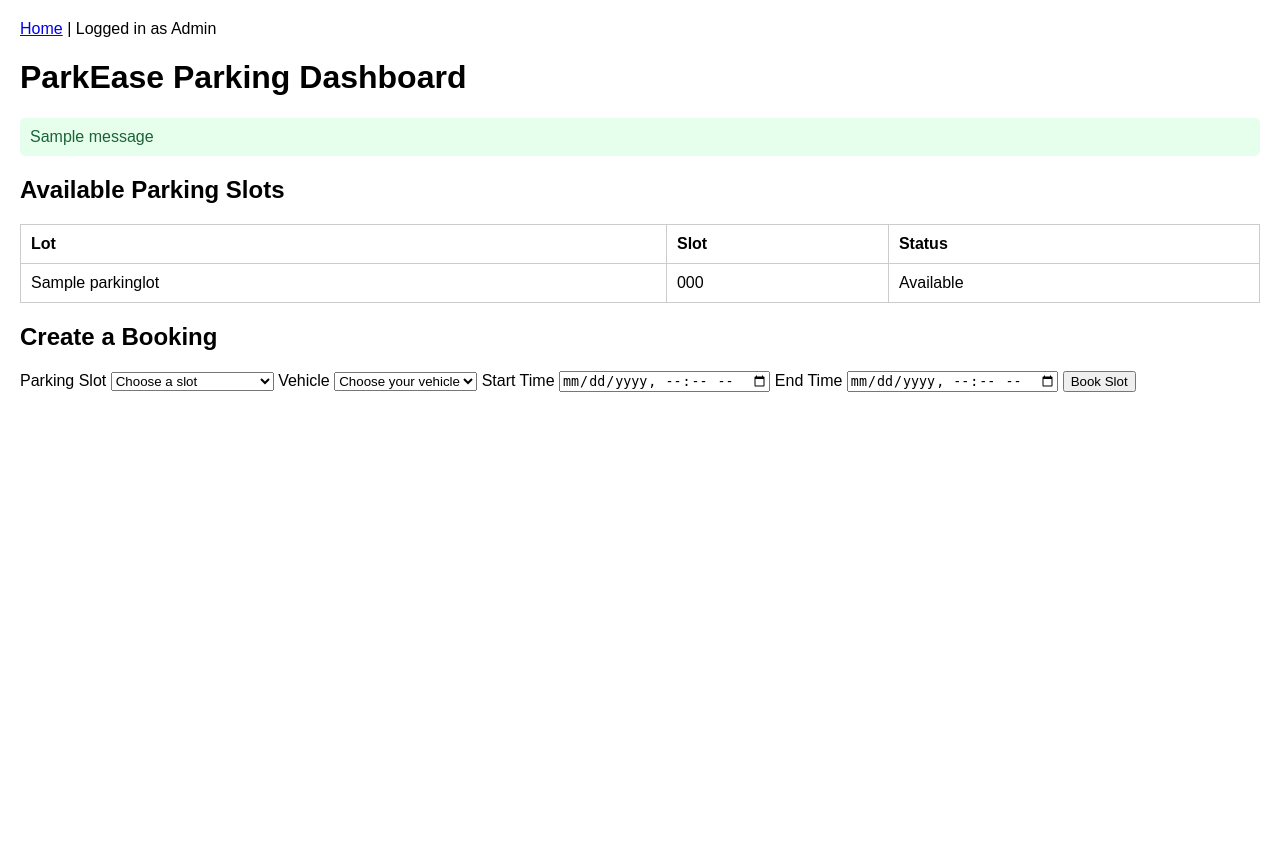
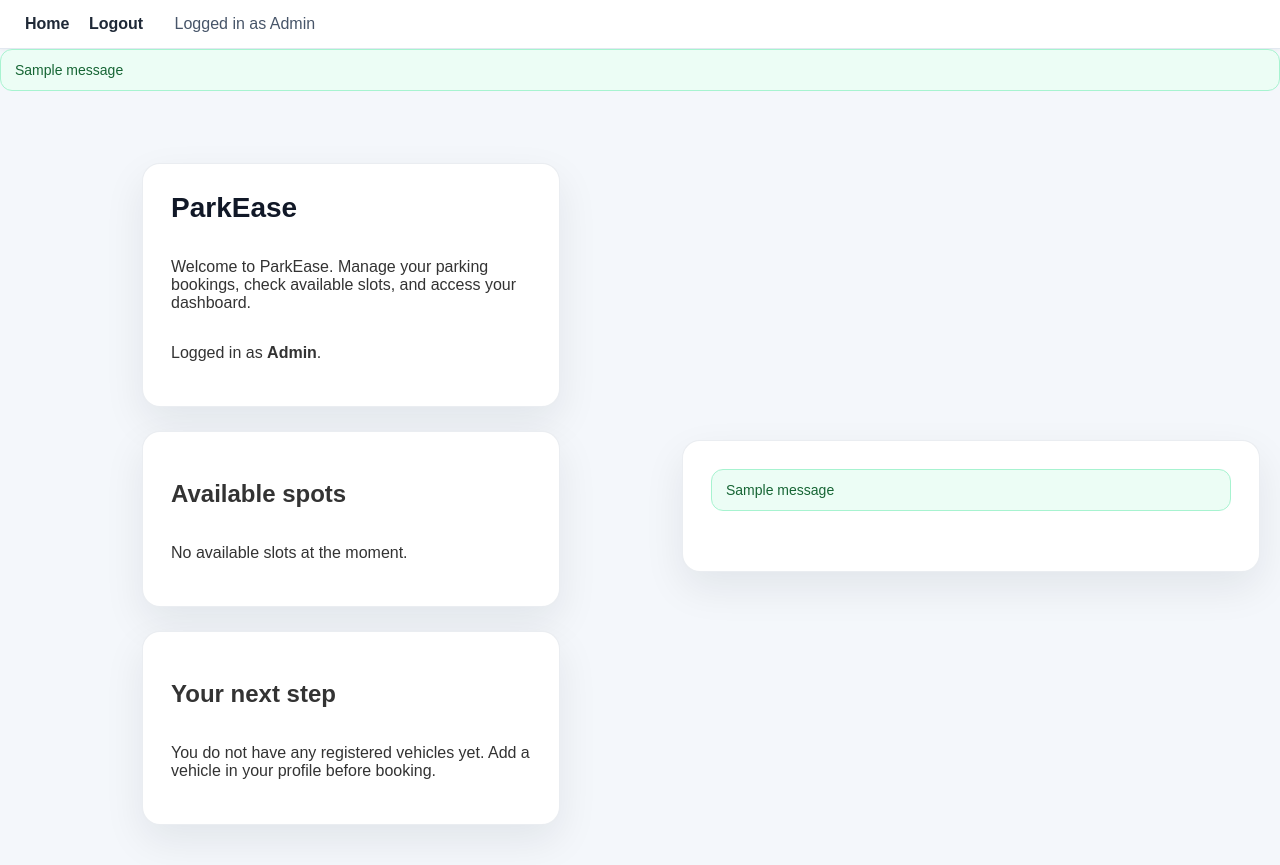
Before and after one commit to kayinzajovin/kenneth, a Django app: page / in a window 1280 px wide. Before the commit the page ends 392 px from the top, so only its background shows below. Run offline with Django 5.2, Linux system fonts and the light colour scheme; a user stored in the database is signed in; tables that the repository leaves empty hold one stand-in row (values such as "Sample post"); one stand-in notice (Sample message) is shown.

Commit message:
login authentication

```diff
--- /dev/null
+++ b/parkease/Templates/base.html
@@ -0,0 +1,185 @@
+<!DOCTYPE html>
+<html lang="en">
+
+<head>
+  <meta charset="UTF-8">
+  <meta name="viewport" content="width=device-width, initial-scale=1.0">
+
+  <title>
+    {% block title %}
+    ParkEase
+    {% endblock %}
+  </title>
+
+  <style>
+    body {
+      font-family: Arial, sans-serif;
+      margin: 0;
+      min-height: 100vh;
+      display: flex;
+      flex-direction: column;
+      background: #f4f7fb;
+      color: #333;
+    }
+
+    nav {
+      padding: 15px 25px;
+      background: #ffffff;
+      border-bottom: 1px solid #e2e8f0;
+      box-shadow: 0 1px 4px rgba(0, 0, 0, 0.05);
+    }
+
+    nav a {
+      margin-right: 15px;
+      color: #1f2937;
+      text-decoration: none;
+      font-weight: 600;
+    }
+
+    nav a:hover {
+      color: #2563eb;
+    }
+
+    main {
+      flex: 1;
+      display: flex;
+      align-items: center;
+      justify-content: center;
+      padding: 40px 20px;
+    }
+
+    .card {
+      width: 100%;
+      max-width: 520px;
+      margin: 0 auto;
+      background: #ffffff;
+      border-radius: 18px;
+      box-shadow: 0 16px 40px rgba(15, 23, 42, 0.08);
+      padding: 28px;
+      border: 1px solid rgba(148, 163, 184, 0.2);
+      display: flex;
+      flex-direction: column;
+      justify-content: space-between;
+    }
+
+    .card-grid {
+      display: flex;
+      flex-wrap: wrap;
+      gap: 24px;
+      justify-content: center;
+      align-items: stretch;
+      width: 100%;
+    }
+
+    .card-grid > .card {
+      flex: 1 1 320px;
+      max-width: 360px;
+    }
+
+    .card h1 {
+      margin-top: 0;
+      margin-bottom: 18px;
+      font-size: 28px;
+      color: #111827;
+    }
+
+    .field-group {
+      margin-bottom: 16px;
+    }
+
+    .field-group label {
+      display: block;
+      margin-bottom: 8px;
+      font-weight: 600;
+      color: #334155;
+    }
+
+    .field-group input,
+    .field-group select {
+      width: 100%;
+      padding: 12px 14px;
+      border-radius: 10px;
+      border: 1px solid #cbd5e1;
+      font-size: 14px;
+      outline: none;
+      transition: border-color 0.2s ease;
+    }
+
+    .field-group input:focus,
+    .field-group select:focus {
+      border-color: #2563eb;
+      box-shadow: 0 0 0 3px rgba(37, 99, 235, 0.12);
+    }
+
+    button.primary {
+      width: 100%;
+      padding: 12px 16px;
+      border: none;
+      border-radius: 10px;
+      background: #2563eb;
+      color: #ffffff;
+      font-weight: 700;
+      cursor: pointer;
+      transition: background 0.2s ease;
+    }
+
+    button.primary:hover {
+      background: #1d4ed8;
+    }
+
+    .message-list {
+      list-style: none;
+      padding: 0;
+      margin: 0 0 20px;
+    }
+
+    .message-item {
+      border-radius: 12px;
+      padding: 12px 14px;
+      margin-bottom: 12px;
+      font-size: 14px;
+    }
+
+    .message-item.success {
+      background: #ecfdf5;
+      color: #166534;
+      border: 1px solid #a7f3d0;
+    }
+
+    .message-item.error {
+      background: #fef2f2;
+      color: #991b1b;
+      border: 1px solid #fecaca;
+    }
+  </style>
+</head>
+
+<body>
+
+  <nav>
+    <a href="{% url 'park:index' %}">Home</a>
+    {% if user.is_authenticated %}
+      <a href="{% url 'park:logout' %}">Logout</a>
+      <span style="color:#475569; margin-left:12px;">Logged in as {{ user.username }}</span>
+    {% else %}
+      <a href="{% url 'park:login' %}">Login</a>
+      <a href="{% url 'park:register' %}">Register</a>
+    {% endif %}
+  </nav>
+
+  {% if messages %}
+  <ul class="message-list">
+    {% for message in messages %}
+      <li class="message-item {% if message.tags %}{{ message.tags }}{% endif %}">{{ message }}</li>
+    {% endfor %}
+  </ul>
+  {% endif %}
+
+  <main>
+    {% block content %}
+    {% endblock %}
+  </main>
+
+</body>
+
+</html>
--- /dev/null
+++ b/parkease/Templates/registration/logout.html
@@ -0,0 +1 @@
+{% extends 'base.html' %}
--- a/parkease/park/Templates/base.html
+++ /dev/null
@@ -1,77 +0,0 @@
-<!DOCTYPE html>
-<html lang="en">
-
-<head>
-  <meta charset="UTF-8">
-  <meta name="viewport" content="width=device-width, initial-scale=1.0">
-
-  <title>
-    {% block title %}
-    ParkEase
-    {% endblock %}
-  </title>
-
-  <style>
-    body {
-      font-family: Arial, sans-serif;
-      margin: 20px;
-    }
-
-    nav {
-      margin-bottom: 20px;
-    }
-
-    table {
-      width: 100%;
-      border-collapse: collapse;
-      margin-top: 10px;
-    }
-
-    table,
-    th,
-    td {
-      border: 1px solid #ccc;
-    }
-
-    th,
-    td {
-      padding: 10px;
-      text-align: left;
-    }
-
-    .messages {
-      list-style: none;
-      padding: 0;
-    }
-
-    .message {
-      padding: 10px;
-      margin-bottom: 10px;
-      border-radius: 5px;
-    }
-
-    .message.success {
-      background: #e6ffed;
-      color: #1b6238;
-    }
-  </style>
-</head>
-
-<body>
-
-  <nav>
-    <a href="{% url 'park:index' %}">Home</a>
-
-    {% if user.is_authenticated %}
-      | Logged in as {{ user.username }}
-    {% endif %}
-  </nav>
-
-  <main>
-    {% block content %}
-    {% endblock %}
-  </main>
-
-</body>
-
-</html>
--- a/parkease/park/Templates/parking/index.html
+++ b/parkease/park/Templates/parking/index.html
@@ -5,35 +5,21 @@ ParkEase - Home
 {% endblock %}
 
 {% block content %}
+<div class="card-grid">
+  <div class="card">
+    <h1>ParkEase</h1>
+    <p>Welcome to ParkEase. Manage your parking bookings, check available slots, and access your dashboard.</p>
+    {% if user.is_authenticated %}
+    <p>Logged in as <strong>{{ user.username }}</strong>.</p>
+    {% else %}
+    <p>If you already have an account, please <a href="{% url 'park:login' %}">login</a> or <a href="{% url 'park:register' %}">register</a>.</p>
+    {% endif %}
+  </div>
 
-<!-- Main Dashboard Heading -->
-<h1>ParkEase Parking Dashboard</h1>
-
-<!-- Display Django Messages -->
-{% if messages %}
-<ul class="messages">
-
-  <!-- Loop Through Messages -->
-  {% for message in messages %}
-
-  <!-- Message Item with Dynamic Class -->
-  <li class="message {{ message.tags }}">
-    {{ message }}
-  </li>
-
-  {% endfor %}
-</ul>
-{% endif %}
-
-<!-- Available Parking Slots Section -->
-<h2>Available Parking Slots</h2>
-
-<!-- Check if Slots Exist -->
+  <div class="card">
+    <h2>Available spots</h2>
     {% if available_slots %}
-
     <table>
-
-  <!-- Table Header -->
       <thead>
         <tr>
           <th>Lot</th>
@@ -41,124 +27,74 @@ ParkEase - Home
           <th>Status</th>
         </tr>
       </thead>
+      <tbody>
+        {% for slot in available_slots %}
+        <tr>
+          <td>{{ slot.parking_lot.name }}</td>
+          <td>{{ slot.slot_number }}</td>
+          <td>{{ slot.get_status_display }}</td>
+        </tr>
+        {% endfor %}
+      </tbody>
+    </table>
+    {% else %}
+    <p>No available slots at the moment.</p>
+    {% endif %}
+  </div>
 
-  <!-- Table Body -->
-  <tbody>
+  <div class="card">
+    <h2>Your next step</h2>
+    {% if vehicles %}
+    <p>Start a new booking from the form below.</p>
+    {% else %}
+    <p>You do not have any registered vehicles yet. Add a vehicle in your profile before booking.</p>
+    {% endif %}
+  </div>
+</div>
 
-    <!-- Loop Through Available Slots -->
-    {% for slot in available_slots %}
-
-    <tr>
-
-      <!-- Parking Lot Name -->
-      <td>{{ slot.parking_lot.name }}</td>
-
-      <!-- Slot Number -->
-      <td>{{ slot.slot_number }}</td>
-
-      <!-- Slot Status -->
-      <td>{{ slot.get_status_display }}</td>
-
-    </tr>
-
+{% if messages %}
+<div class="card" style="margin-top: 24px;">
+  <ul class="message-list">
+    {% for message in messages %}
+      <li class="message-item {% if message.tags %}{{ message.tags }}{% endif %}">{{ message }}</li>
     {% endfor %}
-
-  </tbody>
-
-</table>
-
-{% else %}
-
-<!-- Message if No Slots Are Available -->
-<p>No available slots at the moment.</p>
-
+  </ul>
+</div>
 {% endif %}
 
-<!-- Booking Form Section -->
-<h2>Create a Booking</h2>
-
-<!-- Check if User Has Registered Vehicles -->
 {% if vehicles %}
-
-<!-- Booking Form -->
+<div class="card" style="margin-top: 24px;">
+  <h2>Quick booking</h2>
   <form method="post">
-
-  <!-- CSRF Security Token -->
     {% csrf_token %}
-
-  <!-- Parking Slot Selection -->
+    <div class="field-group">
       <label for="slot">Parking Slot</label>
-
       <select name="slot" id="slot" required>
-
-    <!-- Default Option -->
         <option value="">Choose a slot</option>
-
-    <!-- Loop Through Slots -->
         {% for slot in available_slots %}
-
-    <option value="{{ slot.id }}">
-      {{ slot.parking_lot.name }} - {{ slot.slot_number }}
-    </option>
-
+        <option value="{{ slot.id }}">{{ slot.parking_lot.name }} - {{ slot.slot_number }}</option>
         {% endfor %}
-
       </select>
-
-  <!-- Vehicle Selection -->
+    </div>
+    <div class="field-group">
       <label for="vehicle">Vehicle</label>
-
       <select name="vehicle" id="vehicle" required>
-
-    <!-- Default Option -->
         <option value="">Choose your vehicle</option>
-
-    <!-- Loop Through Vehicles -->
         {% for vehicle in vehicles %}
-
-    <option value="{{ vehicle.id }}">
-      {{ vehicle.plate_number }} ({{ vehicle.vehicle_type }})
-    </option>
-
+        <option value="{{ vehicle.id }}">{{ vehicle.plate_number }} ({{ vehicle.vehicle_type }})</option>
         {% endfor %}
-
       </select>
-
-  <!-- Booking Start Time -->
+    </div>
+    <div class="field-group">
       <label for="start_time">Start Time</label>
-
-  <input
-    type="datetime-local"
-    name="start_time"
-    id="start_time"
-    required
-  />
-
-  <!-- Booking End Time -->
+      <input type="datetime-local" name="start_time" id="start_time" required />
+    </div>
+    <div class="field-group">
       <label for="end_time">End Time</label>
-
-  <input
-    type="datetime-local"
-    name="end_time"
-    id="end_time"
-    required
-  />
-
-  <!-- Submit Booking Button -->
-  <button type="submit">
-    Book Slot
-  </button>
-
+      <input type="datetime-local" name="end_time" id="end_time" required />
+    </div>
+    <button type="submit" class="primary">Book Slot</button>
   </form>
-
-{% else %}
-
-<!-- Message if User Has No Vehicles -->
-<p>
-  You do not have any registered vehicles yet.
-  Please add a vehicle in your profile before booking.
-</p>
-
+</div>
 {% endif %}
-
 {% endblock %}
--- a/parkease/park/urls.py
+++ b/parkease/park/urls.py
@@ -7,4 +7,10 @@ urlpatterns = [
     path('', views.index, name='index'),
     path('booking/<int:booking_id>/', views.booking_details, name='booking_details'),
     path('booking/<int:booking_id>/pay/', views.make_payment, name='make_payment'),
+    path('register/', views.register, name='register'),
+    path('login/', views.login, name='login'),
+    path('logout/', views.logout, name='logout'),
+    path('dashboard/admin/', views.admin_dashboard, name='admin_dashboard'),
+    path('dashboard/driver/', views.driver_dashboard, name='driver_dashboard'),
+    path('dashboard/attendant/', views.attendant_dashboard, name='attendant_dashboard'),
 ]
--- a/parkease/park/views.py
+++ b/parkease/park/views.py
@@ -1,15 +1,18 @@
 from django.shortcuts import render, redirect, get_object_or_404
 from django.contrib.auth.decorators import login_required
 from django.contrib import messages
+from django.contrib.auth import login as auth_login, logout as auth_logout
+from django.contrib.auth.models import User
+from django.contrib.auth.forms import AuthenticationForm
 from django.utils.dateparse import parse_datetime
 
-from .models import Booking, ParkingSlot, Payment, Vehicle
+from .models import Booking, ParkingSlot, Payment, Vehicle, UserProfile
 
 
-@login_required
+# @login_required
 def index(request):
-    available_slots = ParkingSlot.objects.filter(status='available').select_related('parking_lot')
-    vehicles = Vehicle.objects.filter(owner=request.user)
+    # available_slots = ParkingSlot.objects.filter(status='available').select_related('parking_lot')
+    # vehicles = Vehicle.objects.filter(owner=request.user)
 
     if request.method == 'POST':
         slot_id = request.POST.get('slot')
@@ -46,8 +49,8 @@ def index(request):
                 return redirect('park:booking_details', booking_id=booking.id)
 
     context = {
-        'available_slots': available_slots,
-        'vehicles': vehicles,
+        'available_slots': "",
+        'vehicles': ""
     }
     return render(request, 'parking/index.html', context)
 
@@ -86,3 +89,103 @@ def make_payment(request, booking_id):
             messages.success(request, 'Payment recorded successfully.')
 
     return redirect('park:booking_details', booking_id=booking.id)
+
+def register(request):
+    if request.method == 'POST':
+        username = request.POST.get('username', '').strip()
+        password = request.POST.get('password', '').strip()
+        password_confirm = request.POST.get('password_confirm', '').strip()
+        phone_number = request.POST.get('phone_number', '').strip()
+        role = request.POST.get('role', '').strip()
+
+        if not username or not password or not password_confirm or not phone_number or not role:
+            messages.error(request, 'All registration fields are required.')
+        elif password != password_confirm:
+            messages.error(request, 'Passwords do not match.')
+        elif User.objects.filter(username=username).exists():
+            messages.error(request, 'That username is already taken.')
+        else:
+            user = User.objects.create_user(username=username, password=password)
+            if role == 'admin':
+                user.is_staff = True
+                user.is_superuser = True
+            elif role == 'attendant':
+                user.is_staff = True
+            user.save()
+
+            UserProfile.objects.create(user=user, phone_number=phone_number, role=role)
+            messages.success(request, 'Your account has been created. You can now log in.')
+            return redirect('park:login')
+
+    context = {
+        'roles': UserProfile.ROLE_CHOICES,
+    }
+    return render(request, 'registration/register.html', context)
+
+
+def login(request):
+    next_url = request.GET.get('next', '')
+    form = AuthenticationForm(request, data=request.POST or None)
+
+    if request.method == 'POST':
+        if form.is_valid():
+            user = form.get_user()
+            auth_login(request, user)
+            messages.success(request, f'Welcome back, {user.username}!')
+
+            role = None
+            try:
+                role = user.userprofile.role
+            except UserProfile.DoesNotExist:
+                role = None
+
+            if user.is_superuser or role == 'admin':
+                return redirect('park:admin_dashboard')
+            if role == 'driver':
+                return redirect('park:driver_dashboard')
+            if role == 'attendant':
+                return redirect('park:attendant_dashboard')
+
+            return redirect(next_url or 'park:index')
+        else:
+            messages.error(request, 'Login failed. Check your username and password.')
+
+    return render(request, 'registration/login.html', {'form': form, 'next': next_url})
+
+
+def logout(request):
+    auth_logout(request)
+    messages.success(request, 'You have been logged out.')
+    return redirect('park:login')
+
+
+@login_required
+def admin_dashboard(request):
+    if not request.user.is_superuser:
+        messages.error(request, 'You do not have permission to access the admin dashboard.')
+        return redirect('park:login')
+    return render(request, 'admin_dashboard.html')
+
+
+@login_required
+def driver_dashboard(request):
+    try:
+        if request.user.userprofile.role != 'driver':
+            raise UserProfile.DoesNotExist
+    except UserProfile.DoesNotExist:
+        messages.error(request, 'You do not have permission to access the driver page.')
+        return redirect('park:login')
+
+    return render(request, 'driver_dashboard.html')
+
+
+@login_required
+def attendant_dashboard(request):
+    try:
+        if request.user.userprofile.role != 'attendant':
+            raise UserProfile.DoesNotExist
+    except UserProfile.DoesNotExist:
+        messages.error(request, 'You do not have permission to access the attendant page.')
+        return redirect('park:login')
+
+    return render(request, 'attendant_dashboard.html')
--- a/parkease/parkease/settings.py
+++ b/parkease/parkease/settings.py
@@ -55,13 +55,14 @@ ROOT_URLCONF = 'parkease.urls'
 TEMPLATES = [
     {
         'BACKEND': 'django.template.backends.django.DjangoTemplates',
-        'DIRS': [],
+        'DIRS': [BASE_DIR / 'templates'],
         'APP_DIRS': True,
         'OPTIONS': {
             'context_processors': [
                 'django.template.context_processors.request',
                 'django.contrib.auth.context_processors.auth',
                 'django.contrib.messages.context_processors.messages',
+
             ],
         },
     },
```
Also changed, not shown: parkease/Templates/admin_dashboard.html (added, +9 -0 lines), parkease/Templates/attendant_dashboard.html (added, +9 -0 lines), parkease/Templates/driver_dashboard.html (added, +9 -0 lines), parkease/Templates/registration/login.html (added, +23 -0 lines), parkease/Templates/registration/register.html (added, +46 -0 lines), parkease/park/Templates/registration/login.html (deleted, +0 -39 lines), parkease/park/forms.py (added, +8 -0 lines), parkease/db.sqlite3, parkease/park/migrations/0001_initial.py (added). Lines whose indentation alone changed are shown as unchanged.
